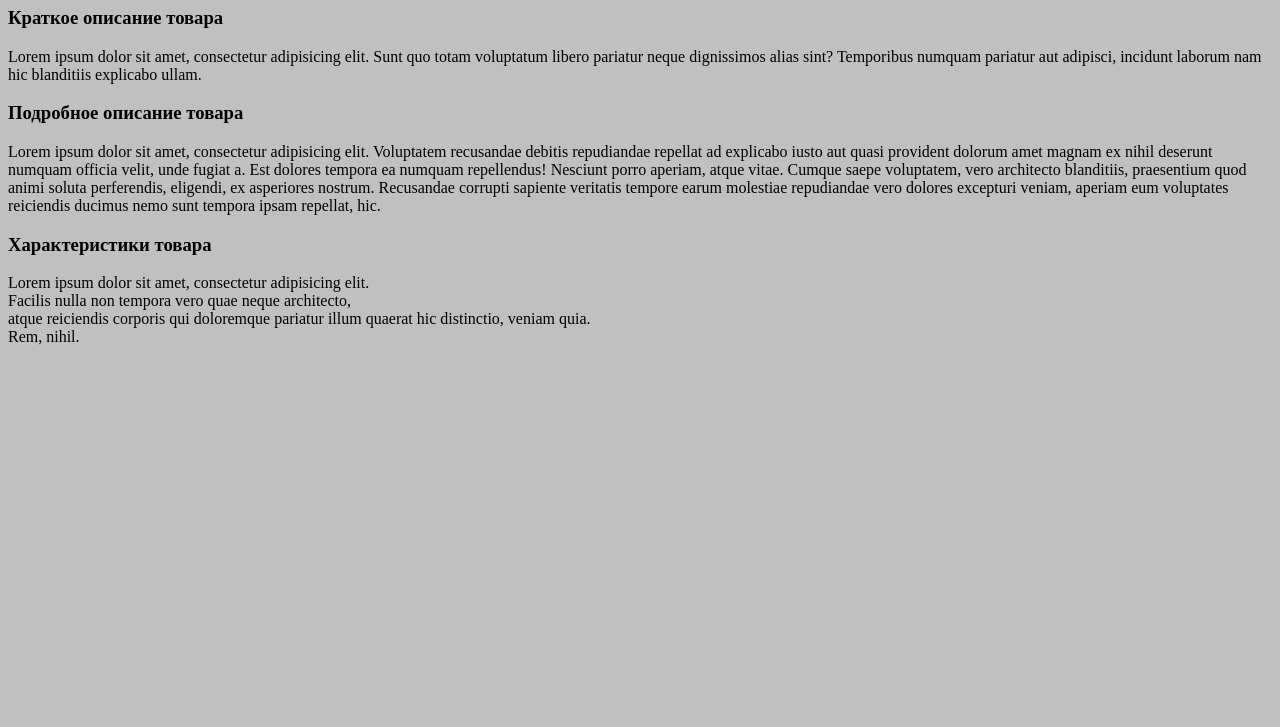
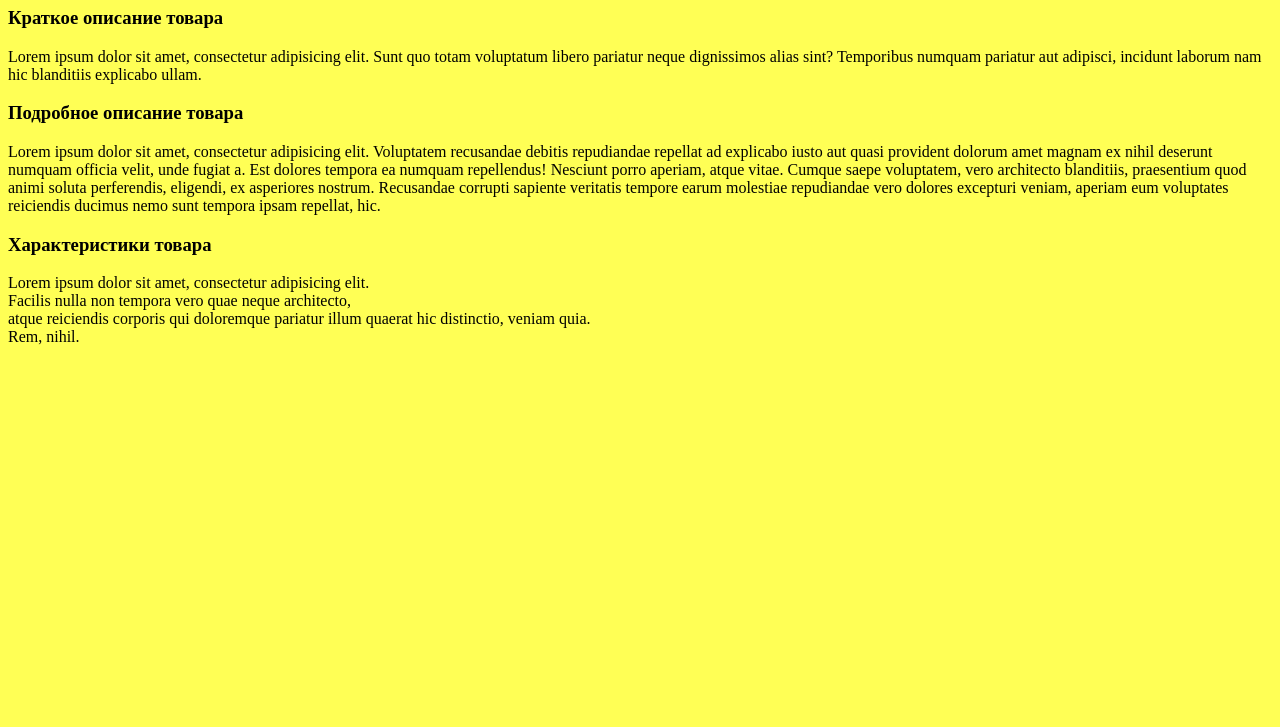
Before and after one commit to vaakavak/git-repo, a plain HTML site: page index.html in a window 1280 px wide. Shown: the part 73-800 px from the top of the page. Drawn offline with Linux system fonts and the light colour scheme.

Commit message:
update index.html

```diff
--- a/index.html
+++ b/index.html
@@ -4,7 +4,7 @@
     <meta charset="UTF-8">
     <title>Мой первый сайт</title>
 </head>
-<body bgcolor="#c0c0c0">
+<body bgcolor="ffff55">
     <h1>Название телефона</h1>
     <h3>Краткое описание товара</h3>
     <p>Lorem ipsum dolor sit amet, consectetur adipisicing elit. Sunt quo totam voluptatum libero pariatur neque dignissimos alias sint? Temporibus numquam pariatur aut adipisci, incidunt laborum nam hic blanditiis explicabo ullam.</p>
```
